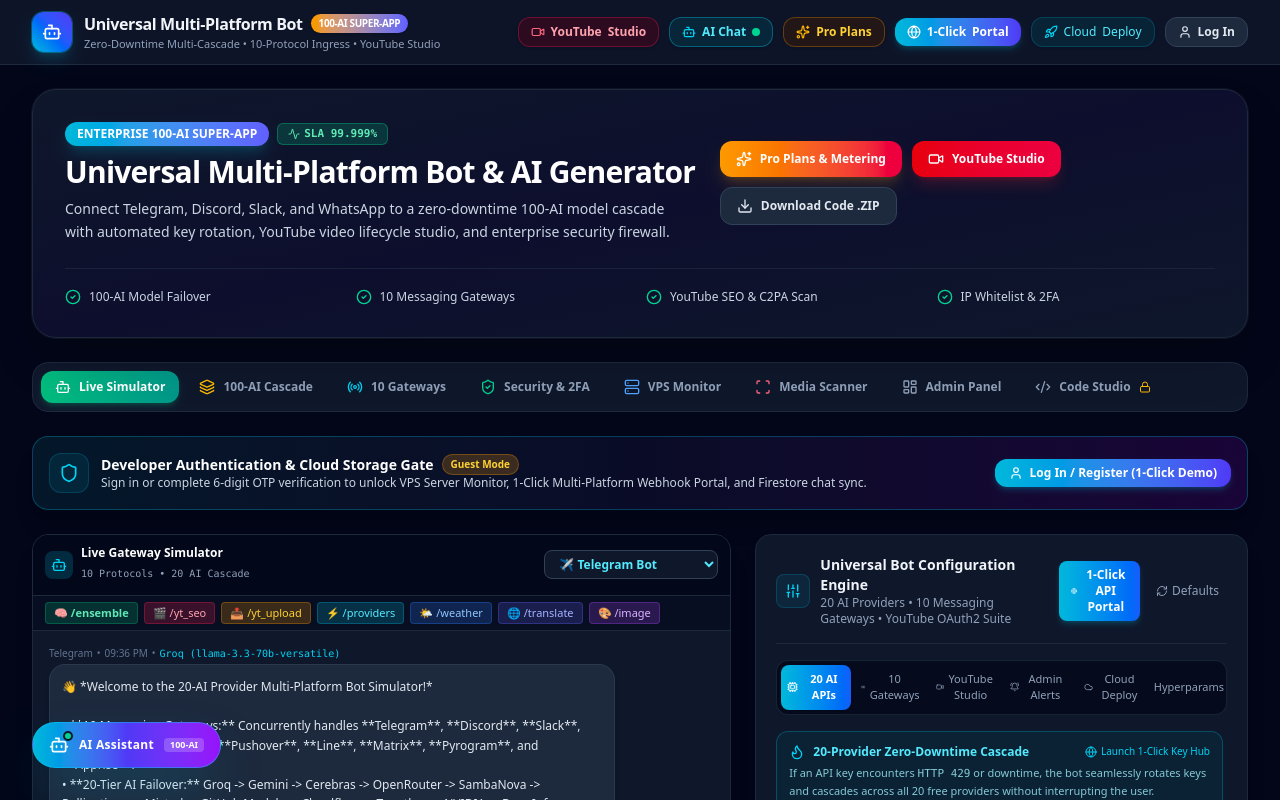
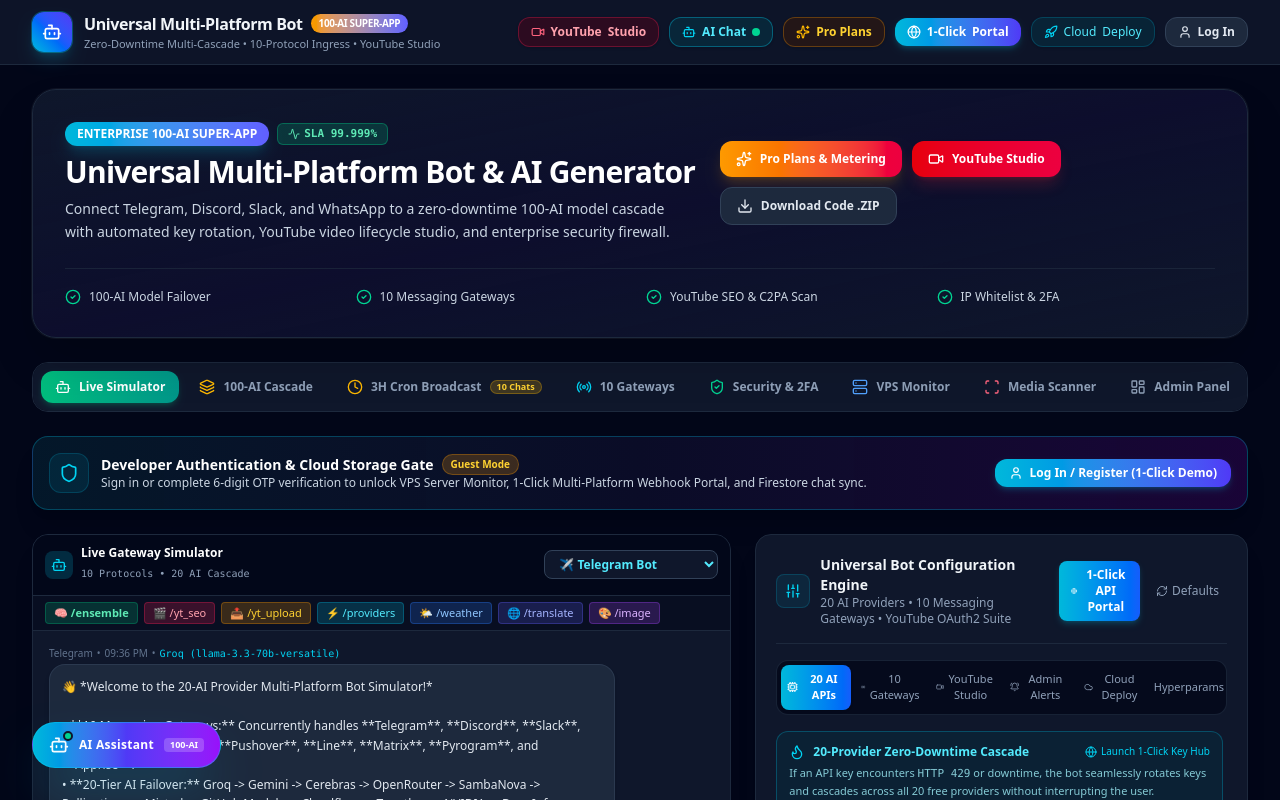
Before and after one commit to syfulislam12234-star/automotion-, a React (Vite) app: page / in a window 1280 px wide. Shown: the top 800 px of the page. Built offline with nearby package versions, Linux system fonts and the light colour scheme.

Commit message:
feat: add 3-hour automated cron broadcast worker
Integrate the CronBroadcastManager to support automated 3-hour interval message scheduling across bot channels.

```diff
--- a/src/App.tsx
+++ b/src/App.tsx
@@ -651,7 +651,23 @@
               <span>100-AI Cascade</span>
             </button>
 
-            {/* View 3: Omni-Channel Gateways */}
+            {/* View 3: 3-Hour Automated Cron Broadcast Worker */}
+            <button
+              onClick={() => setActiveTab('cron')}
+              className={`flex items-center gap-2 px-3.5 py-2 rounded-xl text-xs font-semibold transition cursor-pointer ${
+                activeTab === 'cron'
+                  ? 'bg-gradient-to-r from-amber-500 to-orange-600 text-white shadow-md shadow-amber-500/20'
+                  : 'text-slate-400 hover:text-slate-200 hover:bg-slate-800'
+              }`}
+            >
+              <Clock className="w-4 h-4 text-amber-400" />
+              <span>3H Cron Broadcast</span>
+              <span className="px-1.5 py-0.2 rounded-full text-[9px] font-extrabold bg-amber-400/20 text-amber-300 border border-amber-400/30">
+                10 Chats
+              </span>
+            </button>
+
+            {/* View 4: Omni-Channel Gateways */}
             <button
               onClick={() => setActiveTab('gateways')}
               className={`flex items-center gap-2 px-3.5 py-2 rounded-xl text-xs font-semibold transition cursor-pointer ${
@@ -804,7 +820,12 @@
           />
         )}
 
-        {/* View 3: Omni-Channel Gateways */}
+        {/* View 3: 3-Hour Automated Cron Broadcast Worker */}
+        {activeTab === 'cron' && (
+          <CronBroadcastManager onShowToast={showToast} />
+        )}
+
+        {/* View 4: Omni-Channel Gateways */}
         {activeTab === 'gateways' && (
           <OmniChannelGateway
             config={config}
```
